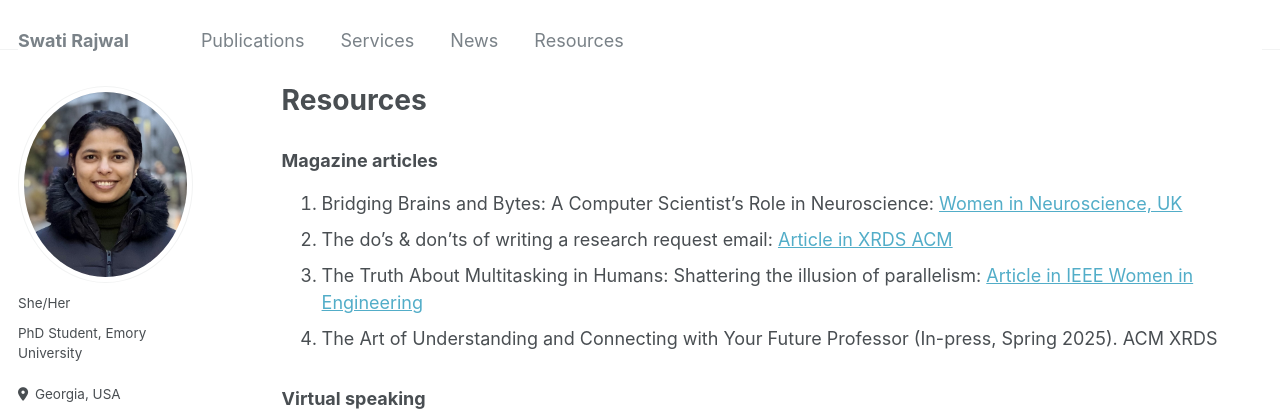
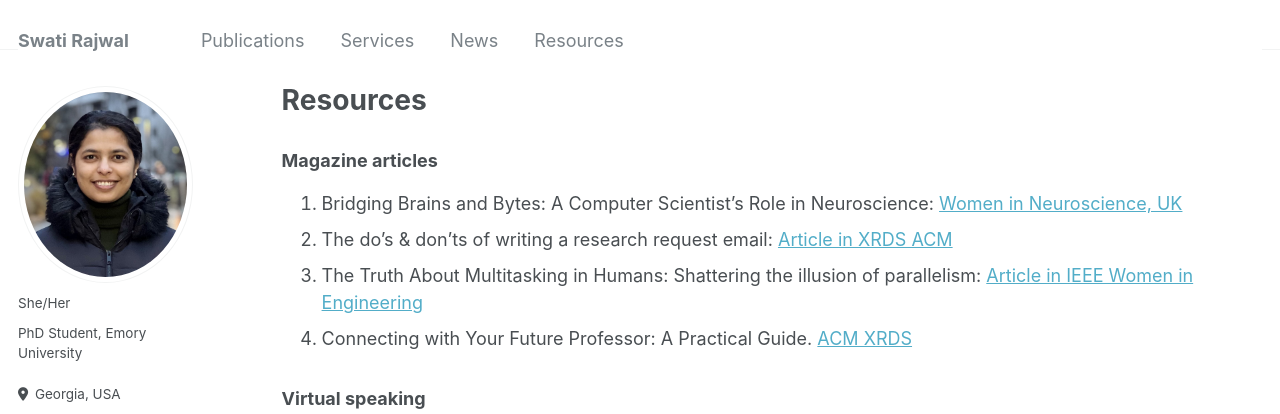
Before and after one commit to swati-rajwal/swati-rajwal.github.io, a Jekyll site: the page built from _pages/resources.md, in a window 1280 px wide and 1112 px high, cut to the strip 0-414 px from the top of the window. Built offline with Jekyll 4.4.1, drawn with Linux system fonts in a browser that asks for light colours; some web fonts are replaced.

Commit message:
Update resources.md

```diff
--- a/_pages/resources.md
+++ b/_pages/resources.md
@@ -22,7 +22,7 @@ author_profile: true
 1. Bridging Brains and Bytes: A Computer Scientist's Role in Neuroscience: <a href="https://www.womeninneuroscienceuk.org/post/bridging-brains-and-bytes-a-computer-scientist-s-role-in-neuroscience" target="_blank">Women in Neuroscience, UK</a>
 2. The do's & don'ts of writing a research request email: <a href="https://dl.acm.org/doi/abs/10.1145/3538535" target="_blank">Article in XRDS ACM</a>
 3. The Truth About Multitasking in Humans: Shattering the illusion of parallelism: <a href="https://ieeexplore.ieee.org/abstract/document/9770037" target="_blank">Article in IEEE Women in Engineering</a>
-4. The Art of Understanding and Connecting with Your Future Professor (In-press, Spring 2025). ACM XRDS
+4. Connecting with Your Future Professor: A Practical Guide. <a href="http://dx.doi.org/10.1145/3729506" target="_blank">ACM XRDS</a>
 
 <h3>Virtual speaking</h3>
 <div class="videos" style="display: grid; grid-template-columns: repeat(auto-fit, minmax(180px, 1fr)); gap: 20px;">
```
